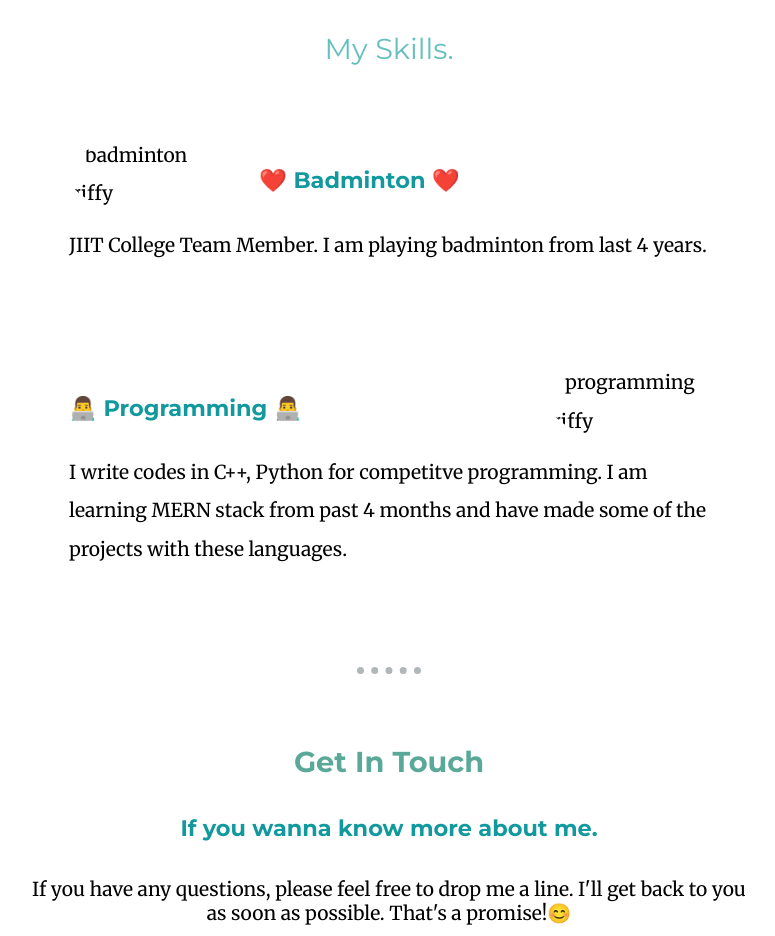
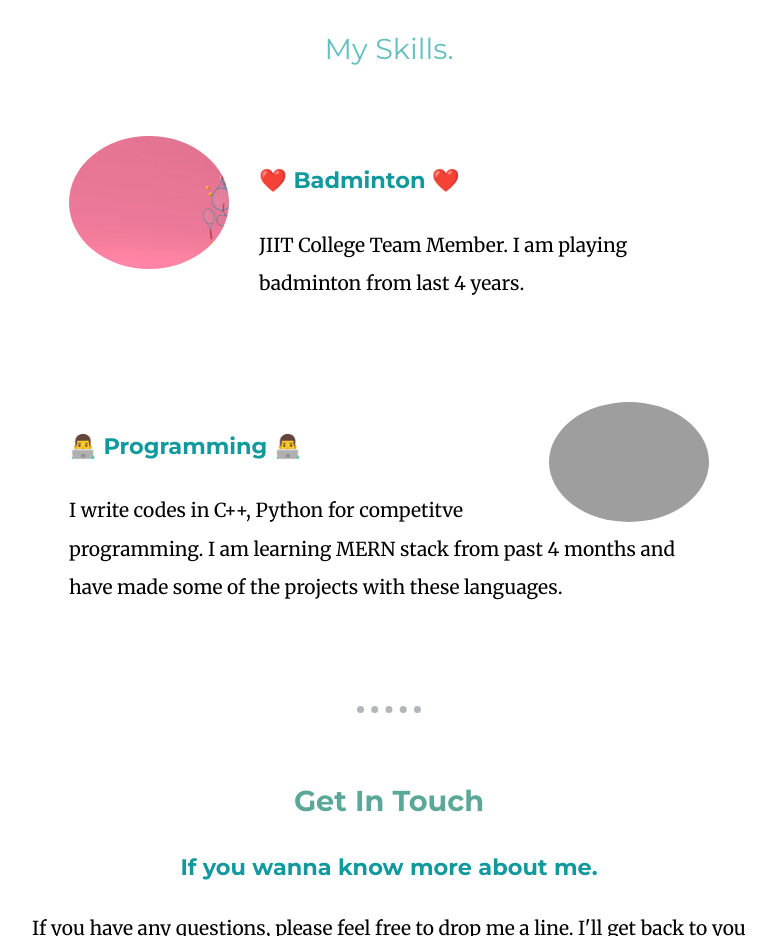
Before and after one commit to iamchinchan/mysite, a plain HTML site: page index.html in a window 1280 px wide. Shown: the part 1280-2216 px from the top of the page, without its empty margins (251-1026 px from the left). Drawn offline with Linux system fonts and the light colour scheme; the site is published under a folder, as on GitHub Pages, so addresses that start at the root find nothing.

Commit message:
fixed bug for badminton and programming giffy's

```diff
--- a/index.html
+++ b/index.html
@@ -33,14 +33,14 @@
     <div class="skills">
       <h2>My Skills.</h2>
       <div class="skill-row">
-        <img class="circular badminton" src="/images/badminton.gif" alt="badminton giffy">
+        <img class="circular badminton" src="images/badminton.gif" alt="badminton giffy">
         <h3 id="play">❤️ Badminton ❤️</h3>
         <p id="playp">JIIT College Team Member. I am playing badminton from last 4 years.
         </p>
         <!-- <img class=" badminton2" src="/images/badminton.gif" alt="badminton giffy"> -->
       </div>
       <div class="skill-row">
-        <img class="graphics circular" src="/images/graphics.gif" alt="programming giffy">
+        <img class="graphics circular" src="images/graphics.gif" alt="programming giffy">
         <h3 id="code">👨‍💻 Programming 👨‍💻</h3>
         <p id="codep">I write codes in C++, Python for competitve programming.
         I am learning MERN stack from past 4 months and have made some of the projects with these languages.</p>
```
